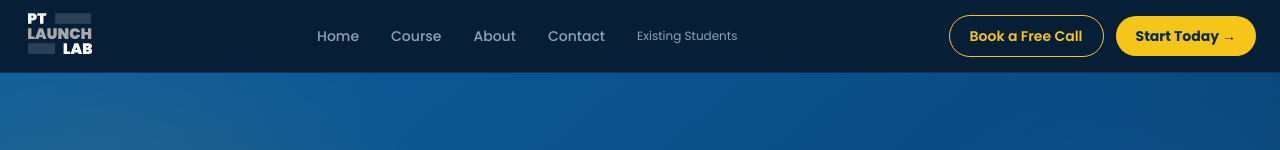
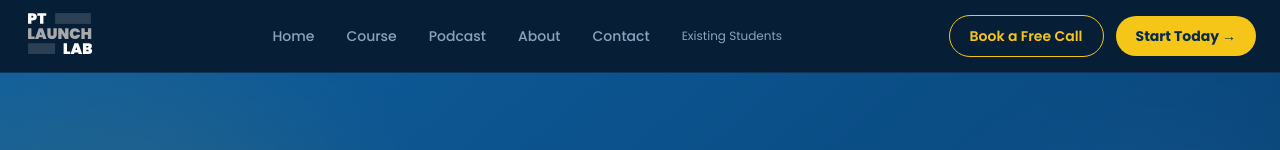
Before and after one commit to CallumAcademy95/ptlaunchlab-site, a Next.js app: page / in a window 1280 px wide. Shown: the top 150 px of the page. Built offline with nearby package versions, Linux system fonts and the light colour scheme.

Commit message:
Add Podcast to Nav and Footer
Co-Authored-By: Claude Sonnet 4.6 <noreply@anthropic.com>

```diff
--- a/app/components/Footer.tsx
+++ b/app/components/Footer.tsx
@@ -3,6 +3,7 @@ import Image from "next/image";
 const navLinks = [
   { label: "Home",    href: "/" },
   { label: "Course",  href: "/courses" },
+  { label: "Podcast", href: "/podcast" },
   { label: "About",   href: "/about" },
   { label: "Contact", href: "/contact" },
 ];
--- a/app/components/Nav.tsx
+++ b/app/components/Nav.tsx
@@ -7,6 +7,7 @@ export default function Nav() {
   const links = [
     { label: "Home",    href: "/" },
     { label: "Course",  href: "/courses" },
+    { label: "Podcast", href: "/podcast" },
     { label: "About",   href: "/about" },
     { label: "Contact", href: "/contact" },
   ];
```
